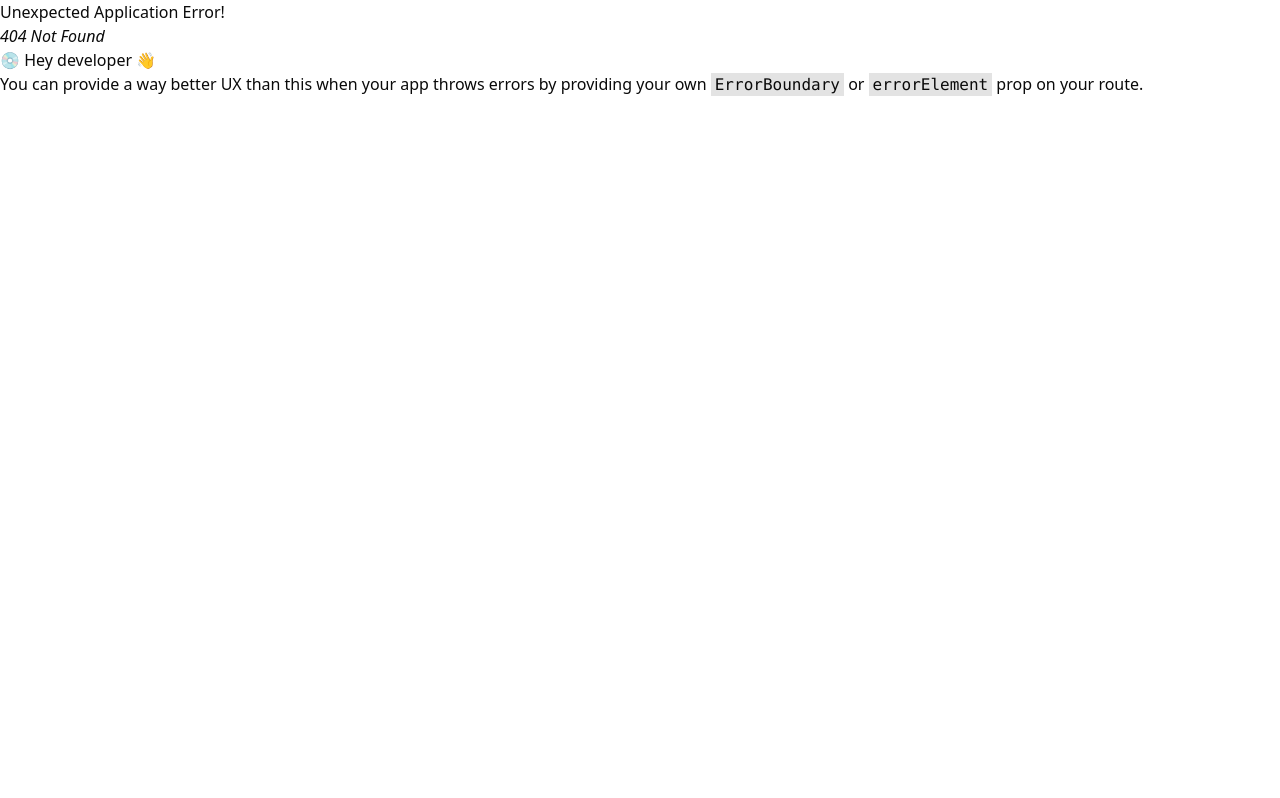
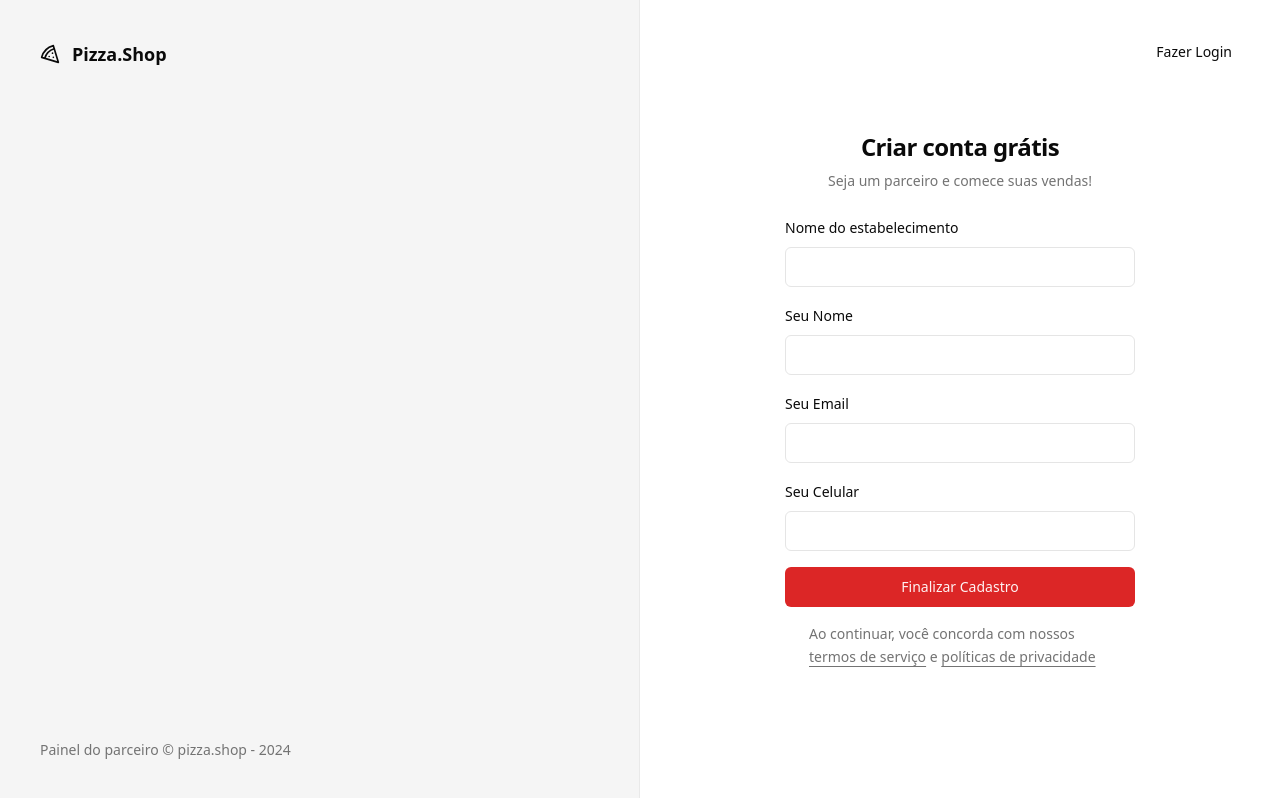
Before and after one commit to janderscarvalho/Pizza-Shop, a React (Vite) app: page /sign-up in a window 1280 px wide. Before the commit this address had no page. Built offline with nearby package versions, Linux system fonts and the light colour scheme.

Commit message:
Componentes Header e NavLink
Criado Header e Navlinks para paginas

```diff
--- a/src/App.tsx
+++ b/src/App.tsx
@@ -2,12 +2,14 @@
 
 import { Helmet, HelmetProvider } from 'react-helmet-async'
 import { RouterProvider } from 'react-router-dom'
+import { Toaster } from 'sonner'
 
 import { router } from './routes'
 export function App() {
   return (
     <HelmetProvider>
       <Helmet titleTemplate="%s  | pizza.shop" />
+      <Toaster richColors />
       <RouterProvider router={router} />
     </HelmetProvider>
   )
--- a/src/Pages/_layouts/app.tsx
+++ b/src/Pages/_layouts/app.tsx
@@ -1,11 +1,13 @@
 import { Outlet } from 'react-router-dom'
+
+import { Header } from '@/components/header'
 
 export function AppLayout() {
   return (
-    <div>
-      <h1>Cabeçalho</h1>
+    <div className="flex min-h-screen flex-col antialiased">
+      <Header />
 
-      <div>
+      <div className="flex flex-1 flex-col gap-4 p-8 pt-6">
         <Outlet />
       </div>
     </div>
--- a/src/Pages/_layouts/auth.tsx
+++ b/src/Pages/_layouts/auth.tsx
@@ -3,7 +3,7 @@
 
 export function AuthLayout() {
   return (
-    <div className="grid min-h-screen grid-cols-2">
+    <div className="grid min-h-screen grid-cols-2 antialiased">
       <div className="flex h-full flex-col justify-between border-r border-foreground/5 bg-muted p-10 text-muted-foreground">
         <div className="flex items-center gap-3 text-lg font-medium text-foreground">
           <Pizza className="h-5 w-5" />
@@ -14,7 +14,7 @@
         </footer>
       </div>
 
-      <div className="flex flex-col items-center justify-center">
+      <div className="relative flex flex-col items-center justify-center">
         <Outlet />
       </div>
     </div>
--- a/src/Pages/app/dashboard.tsx
+++ b/src/Pages/app/dashboard.tsx
@@ -3,7 +3,7 @@
   return (
     <>
       <Helmet title="SignIn" />
-      <h1>SignIn</h1>
+      <h1>dashboras</h1>
     </>
   )
 }
--- a/src/Pages/auth/sign-in.tsx
+++ b/src/Pages/auth/sign-in.tsx
@@ -1,14 +1,53 @@
 import { Helmet } from 'react-helmet-async'
+import { useForm } from 'react-hook-form'
+import { Link } from 'react-router-dom'
+import { toast } from 'sonner'
+import { z } from 'zod'
 
 import { Button } from '@/components/ui/button'
 import { Input } from '@/components/ui/input'
 import { Label } from '@/components/ui/label'
 
+import { SignUp } from './sign-up'
+
+const signInForm = z.object({
+  email: z.string().email(),
+})
+
+type SignInForm = z.infer<typeof signInForm>
+
 export function SignIn() {
+  const {
+    register,
+    handleSubmit,
+    formState: { isSubmitting },
+  } = useForm<SignInForm>()
+
+  async function handleSignIn(data: SignInForm) {
+    try {
+      console.log(data)
+
+      await new Promise((resolve) => setTimeout(resolve, 2000))
+
+      toast.success('Enviamos um link de autenticação para seu e-mail.', {
+        action: {
+          label: 'Reenviar',
+          onClick: () => handleSignIn(data),
+        },
+      })
+    } catch {
+      toast.error('Credenciais inválidas.')
+    }
+  }
+
   return (
     <>
       <Helmet title="Login" />
       <div className="p-8">
+        <Button variant="ghost" asChild className="absolute right-8 top-8">
+          <Link to="/sign-up">Novo estabelecimento</Link>
+        </Button>
+
         <div className="flex w-[350px] flex-col justify-center gap-6">
           <div className="flex flex-col gap-2 text-center">
             <h1 className="text-2xl font-semibold tracking-tight">
@@ -19,12 +58,12 @@
             </p>
           </div>
 
-          <form className="space-y-4">
+          <form onSubmit={handleSubmit(handleSignIn)} className="space-y-4">
             <div className="space-y-2">
               <Label htmlFor="email">Seu Email</Label>
-              <Input id="email" type="email" />
+              <Input id="email" type="email" {...register('email')} />
             </div>
-            <Button className="w-full" type="submit">
+            <Button disabled={isSubmitting} className="w-full" type="submit">
               Acessar painel
             </Button>
           </form>
--- /dev/null
+++ b/src/Pages/auth/sign-up.tsx
@@ -0,0 +1,111 @@
+import { Helmet } from 'react-helmet-async'
+import { useForm } from 'react-hook-form'
+import { Link, useNavigate } from 'react-router-dom'
+import { toast } from 'sonner'
+import { z } from 'zod'
+
+import { Button } from '@/components/ui/button'
+import { Input } from '@/components/ui/input'
+import { Label } from '@/components/ui/label'
+
+const signUpForm = z.object({
+  restaurantName: z.string(),
+  managerName: z.string(),
+  phone: z.string(),
+
+  email: z.string().email(),
+})
+
+type SignUpForm = z.infer<typeof signUpForm>
+
+export function SignUp() {
+  const navigate = useNavigate()
+
+  const {
+    register,
+    handleSubmit,
+    formState: { isSubmitting },
+  } = useForm<SignUpForm>()
+
+  async function handleSignUp(data: SignUpForm) {
+    try {
+      console.log(data)
+
+      await new Promise((resolve) => setTimeout(resolve, 2000))
+
+      toast.success('Restaurante cadastrado com sucesso!.', {
+        action: {
+          label: 'Login',
+          onClick: () => navigate('/sign-in'),
+        },
+      })
+    } catch {
+      toast.error('Erro ao cadastrar Restaurante')
+    }
+  }
+
+  return (
+    <>
+      <Helmet title="Cadastro" />
+      <div className="p-8">
+        <Button variant="ghost" asChild className="absolute right-8 top-8">
+          <Link to="/sign-in">Fazer Login</Link>
+        </Button>
+        <div className="flex w-[350px] flex-col justify-center gap-6">
+          <div className="flex flex-col gap-2 text-center">
+            <h1 className="text-2xl font-semibold tracking-tight">
+              Criar conta grátis
+            </h1>
+            <p className="text-sm text-muted-foreground">
+              Seja um parceiro e comece suas vendas!
+            </p>
+          </div>
+
+          <form onSubmit={handleSubmit(handleSignUp)} className="space-y-4">
+            <div className="space-y-2">
+              <Label htmlFor="restaurantName">Nome do estabelecimento</Label>
+              <Input
+                id="restaurantName"
+                type="text"
+                {...register('restaurantName')}
+              />
+            </div>
+
+            <div className="space-y-2">
+              <Label htmlFor="managerName">Seu Nome</Label>
+              <Input
+                id="managerName"
+                type="text"
+                {...register('managerName')}
+              />
+            </div>
+
+            <div className="space-y-2">
+              <Label htmlFor="email">Seu Email</Label>
+              <Input id="email" type="email" {...register('email')} />
+            </div>
+
+            <div className="space-y-2">
+              <Label htmlFor="phone">Seu Celular</Label>
+              <Input id="phone" type="tel" {...register('phone')} />
+            </div>
+            <Button disabled={isSubmitting} className="w-full" type="submit">
+              Finalizar Cadastro
+            </Button>
+
+            <p className="px-6 text-sm leading-relaxed text-muted-foreground">
+              Ao continuar, você concorda com nossos {''}
+              <a className="underline underline-offset-4" href="">
+                termos de serviço
+              </a>{' '}
+              e{' '}
+              <a className="underline underline-offset-4" href="">
+                políticas de privacidade
+              </a>
+            </p>
+          </form>
+        </div>
+      </div>
+    </>
+  )
+}
--- /dev/null
+++ b/src/components/header.tsx
@@ -0,0 +1,27 @@
+import { Home, Pizza, UtensilsCrossed } from 'lucide-react'
+import { Link } from 'react-router-dom'
+
+import { Navlink } from './navlink'
+import { Separator } from './ui/separator'
+
+export function Header() {
+  return (
+    <div className="border-b">
+      <div className="flex h-16 place-items-center gap-6 px-6">
+        <Pizza className="h-6 w-6" />
+
+        <Separator orientation="vertical" className="h-6" />
+        <nav className="flex items-center space-x-4 lg:space-x-6">
+          <Navlink to="/">
+            <Home className="w4 h-4" />
+            Início
+          </Navlink>
+          <Navlink to="/orders">
+            <UtensilsCrossed className="w4 h-4" />
+            Pedidos
+          </Navlink>
+        </nav>
+      </div>
+    </div>
+  )
+}
--- /dev/null
+++ b/src/components/navlink.tsx
@@ -0,0 +1,14 @@
+import { Link, LinkProps, useLocation } from 'react-router-dom'
+
+export type NavLinkProps = LinkProps
+
+export function Navlink(props: NavLinkProps) {
+  const { pathname } = useLocation()
+  return (
+    <Link
+      data-current={pathname === props.to}
+      className="flex items-center gap-1.5 text-sm font-medium text-muted-foreground hover:text-foreground data-[current=true]:text-foreground"
+      {...props}
+    />
+  )
+}
--- /dev/null
+++ b/src/components/ui/separator.tsx
@@ -0,0 +1,29 @@
+import * as React from "react"
+import * as SeparatorPrimitive from "@radix-ui/react-separator"
+
+import { cn } from "@/lib/utils"
+
+const Separator = React.forwardRef<
+  React.ElementRef<typeof SeparatorPrimitive.Root>,
+  React.ComponentPropsWithoutRef<typeof SeparatorPrimitive.Root>
+>(
+  (
+    { className, orientation = "horizontal", decorative = true, ...props },
+    ref
+  ) => (
+    <SeparatorPrimitive.Root
+      ref={ref}
+      decorative={decorative}
+      orientation={orientation}
+      className={cn(
+        "shrink-0 bg-border",
+        orientation === "horizontal" ? "h-[1px] w-full" : "h-full w-[1px]",
+        className
+      )}
+      {...props}
+    />
+  )
+)
+Separator.displayName = SeparatorPrimitive.Root.displayName
+
+export { Separator }
--- a/src/routes.tsx
+++ b/src/routes.tsx
@@ -4,6 +4,7 @@
 import { AuthLayout } from './Pages/_layouts/auth'
 import { Dashboard } from './Pages/app/dashboard'
 import { SignIn } from './Pages/auth/sign-in'
+import { SignUp } from './Pages/auth/sign-up'
 
 export const router = createBrowserRouter([
   {
@@ -15,6 +16,9 @@
   {
     path: '/',
     element: <AuthLayout />,
-    children: [{ path: '/sign-in', element: <SignIn /> }],
+    children: [
+      { path: '/sign-in', element: <SignIn /> },
+      { path: '/sign-up', element: <SignUp /> },
+    ],
   },
 ])
```
Also changed, not shown: package.json (+6 -1 lines), 1 other file (tests, documents, lock files or other folders).
